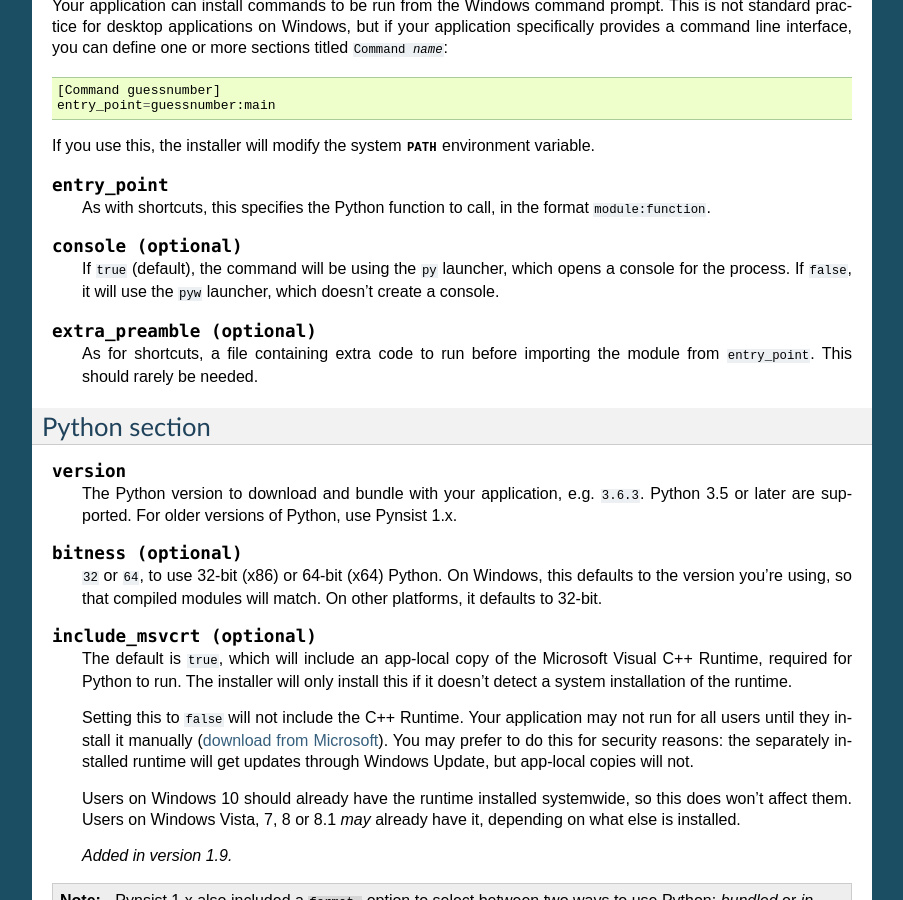
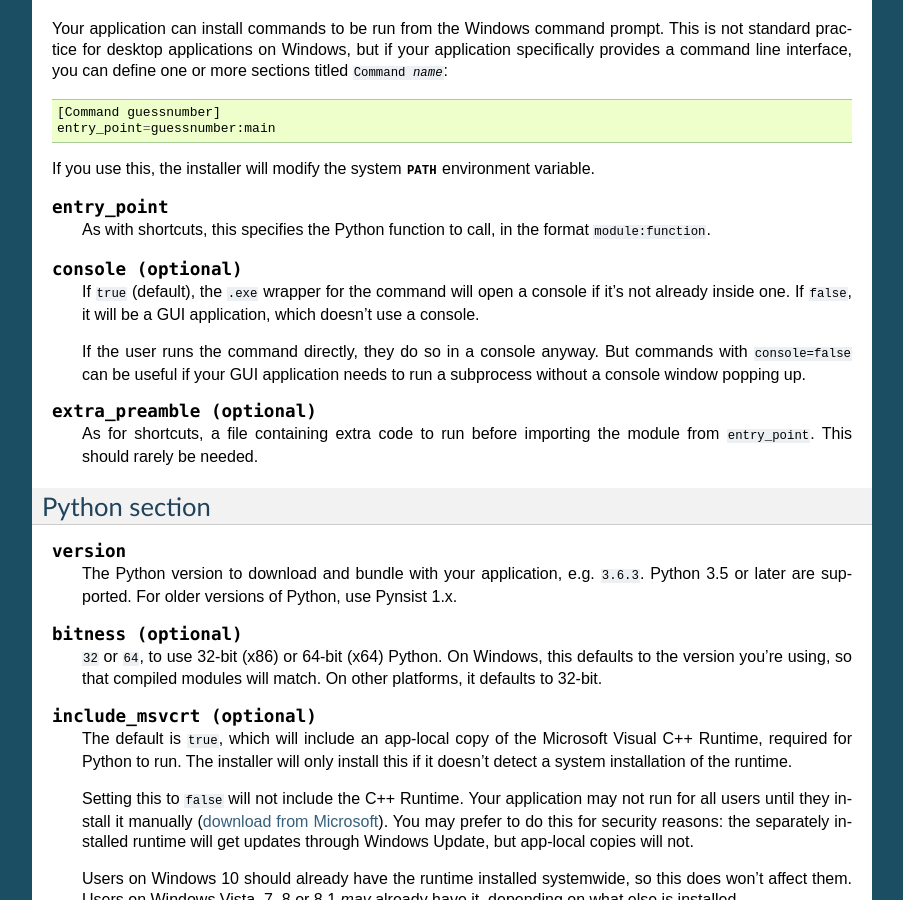
Before and after one commit to takluyver/pynsist, a Sphinx documentation site: the page built from doc/cfgfile.rst, in a window 1280 px wide and 900 px high, scrolled down 1965 px. Shown: the whole window, without its empty margins (198-1101 px from the left). Built offline with Sphinx 7.4.7, drawn with Linux system fonts in a browser that asks for light colours; some of the changed text lies outside the part shown.

Commit message:
Update description of console options

```diff
--- a/doc/cfgfile.rst
+++ b/doc/cfgfile.rst
@@ -68,9 +68,10 @@ Application section
 
 .. describe:: console (optional)
 
-   If ``true``, shortcuts will be created using the ``py`` launcher, which opens
-   a console for the process. If ``false``, or not specified, they will use the
-   ``pyw`` launcher, which doesn't create a console.
+   If ``true``, shortcuts will be created using ``python.exe``, which opens
+   a console for the process. If ``false``, or not specified, they will use
+   ``pythonw.exe``, which doesn't create a console. In that case, stdout and
+   stderr from Python code will be redirected to a log file in :envvar:`APPDATA`.
 
 .. describe:: extra_preamble (optional)
 
@@ -144,9 +145,13 @@ variable.
 
 .. describe:: console (optional)
 
-   If ``true`` (default), the command will be using the ``py`` launcher, which
-   opens a console for the process. If ``false``, it will use the ``pyw``
-   launcher, which doesn't create a console.
+   If ``true`` (default), the ``.exe`` wrapper for the command will open a
+   console if it's not already inside one. If ``false``, it will be a GUI
+   application, which doesn't use a console.
+
+   If the user runs the command directly, they do so in a console anyway.
+   But commands with ``console=false`` can be useful if your GUI application
+   needs to run a subprocess without a console window popping up.
 
 .. describe:: extra_preamble (optional)
 
```
